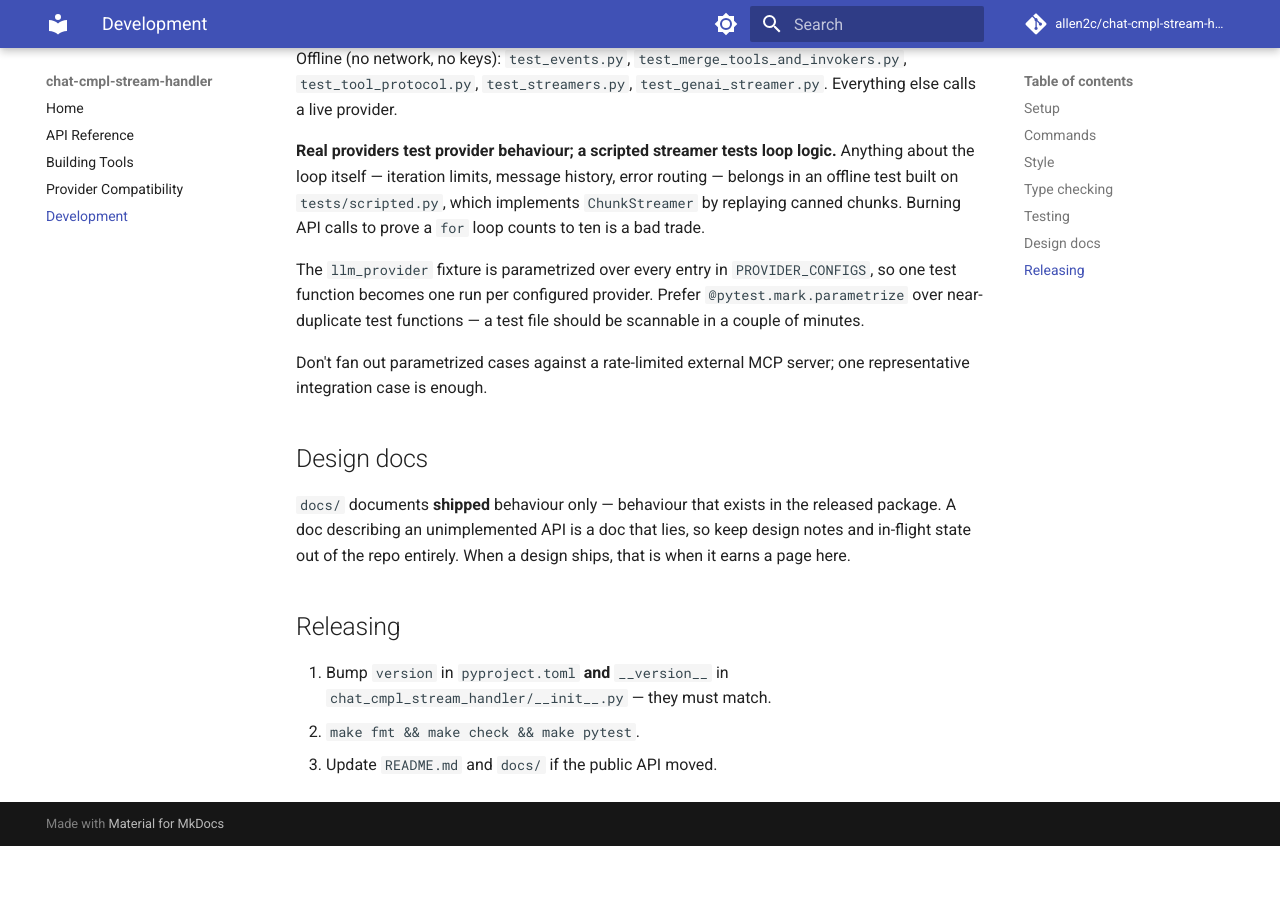
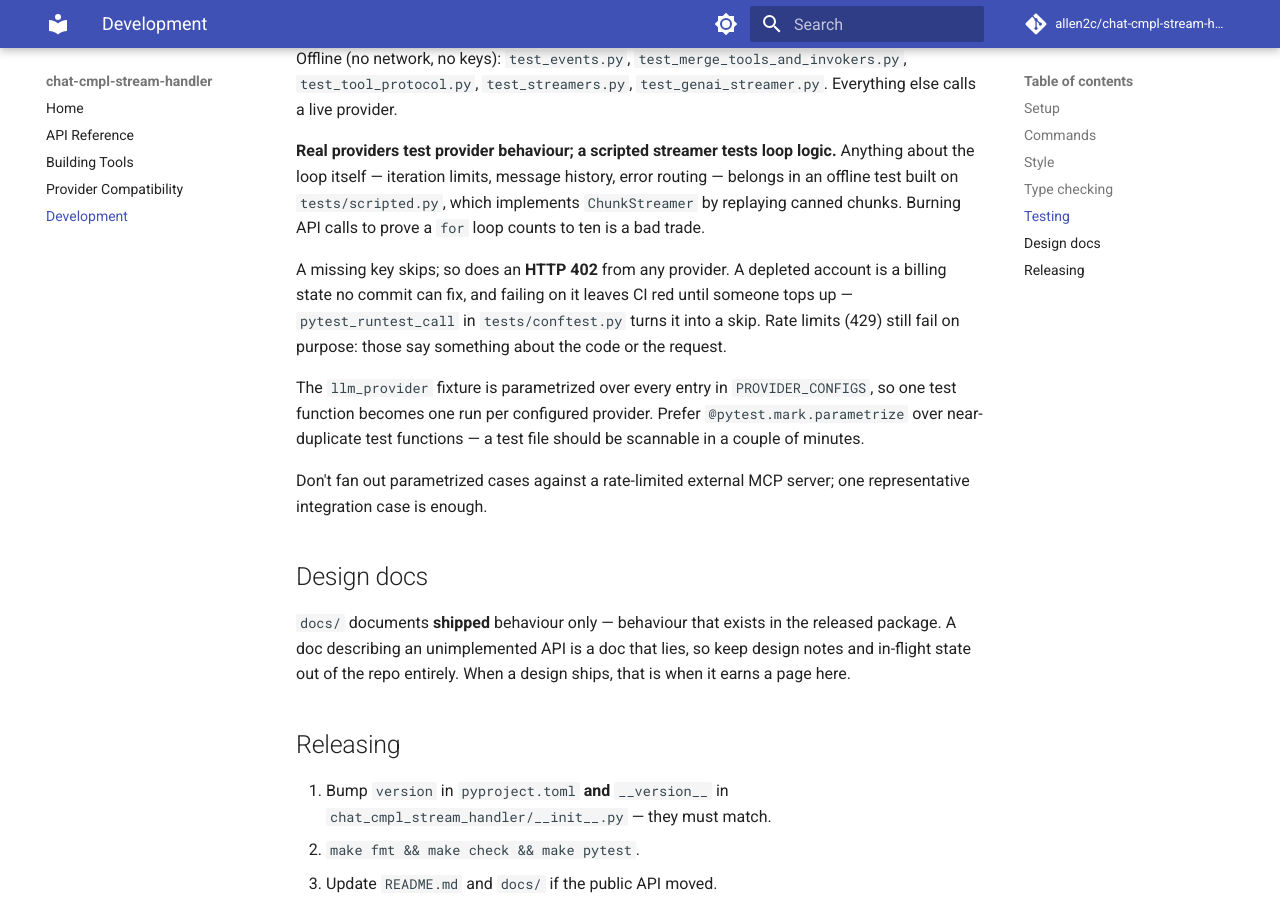
Before and after one commit to allen2c/chat-cmpl-stream-handler, an MkDocs documentation site: the page built from docs/development.md, in a window 1280 px wide and 900 px high, scrolled down 2009 px. Built offline with MkDocs 1.6.1 and Material for MkDocs 9.7.7, drawn with Linux system fonts in a browser that asks for light colours; comment, search, counter and statistics services are not loaded; before the commit the page ends 2855 px from its top, so only the background shows below that.

Commit message:
✅ test(ci): skip on provider 402 and run anthropic/xai in CI
A depleted provider account returns HTTP 402. That is a billing state no commit can
fix, so failing on it leaves CI red until someone tops up an account — and a
permanently red CI is a CI nobody reads. `pytest_runtest_call` turns a 402 into a
skip, the same outcome a missing key already gets. Rate limits (429) still fail:
those say something about the code or the request.

ANTHROPIC_API_KEY and XAI_API_KEY are now passed to pytest. Both providers were
already in PROVIDER_CONFIGS and both had a section in docs/providers.md, but neither
key reached the workflow, so both skipped silently on every run.

Co-Authored-By: Claude Opus 5 (1M context) <noreply@anthropic.com>

```diff
--- a/docs/development.md
+++ b/docs/development.md
@@ -67,6 +67,11 @@ about the loop itself — iteration limits, message history, error routing — b
 offline test built on `tests/scripted.py`, which implements `ChunkStreamer` by replaying
 canned chunks. Burning API calls to prove a `for` loop counts to ten is a bad trade.
 
+A missing key skips; so does an **HTTP 402** from any provider. A depleted account is a
+billing state no commit can fix, and failing on it leaves CI red until someone tops up —
+`pytest_runtest_call` in `tests/conftest.py` turns it into a skip. Rate limits (429) still
+fail on purpose: those say something about the code or the request.
+
 The `llm_provider` fixture is parametrized over every entry in `PROVIDER_CONFIGS`, so one
 test function becomes one run per configured provider. Prefer `@pytest.mark.parametrize`
 over near-duplicate test functions — a test file should be scannable in a couple of
```
Also changed, not shown: 2 other files.
